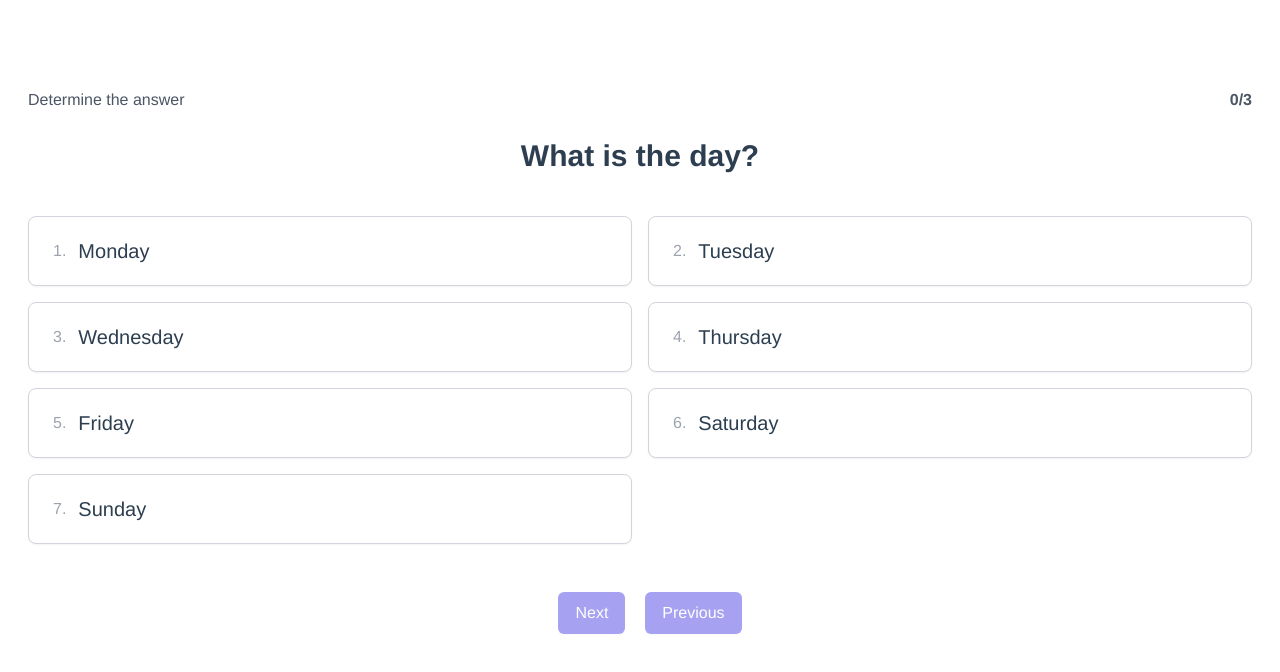
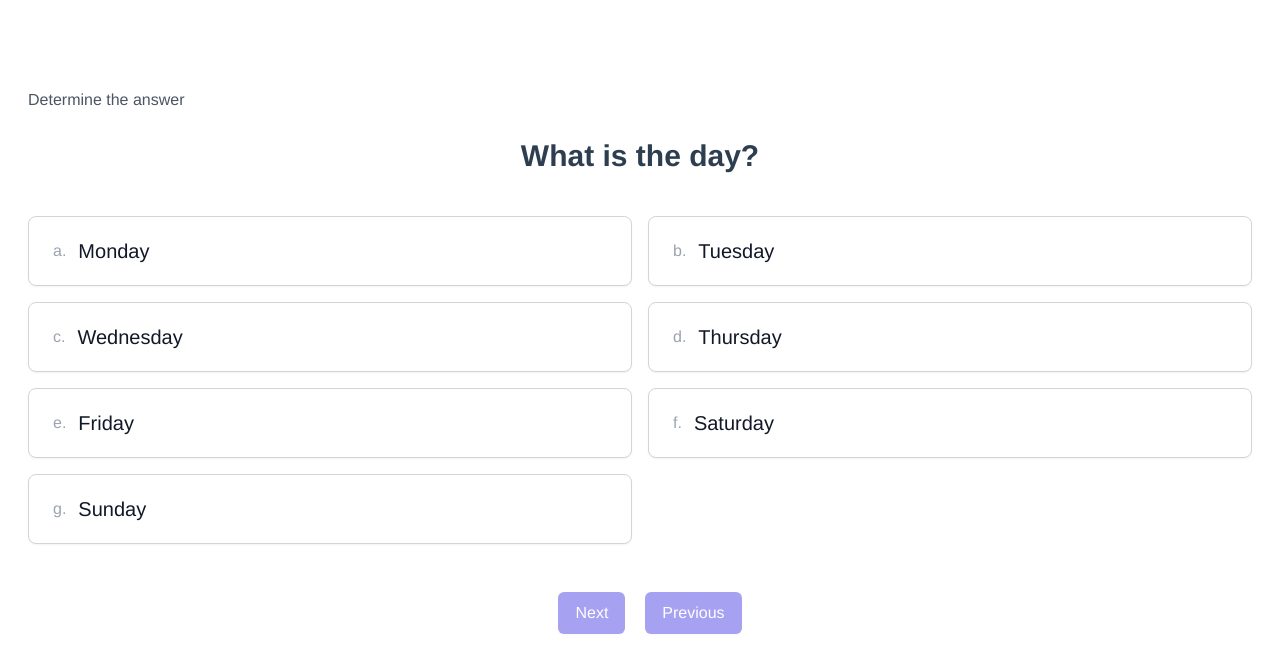
Before and after one commit to sbakht/iraably, a Vue app: page / in a window 1280 px wide. Shown: the top 672 px of the page. Built offline with nearby package versions, Linux system fonts and the light colour scheme.

Commit message:
show letter instead of number

```diff
--- a/src/components/MultipleChoice.vue
+++ b/src/components/MultipleChoice.vue
@@ -3,18 +3,18 @@
     <div class="p-7">
       <div class="flex justify-between items-center">
         <p class="text-gray-600">Determine the answer</p>
-        <div class="flex flex-col items-end">
+        <!-- <div class="flex flex-col items-end">
           <p class="text-gray-600 font-bold" v-if="true">
             {{ q.currentIndex.value + 0 }}/{{ q.questions.length }}
           </p>
           <p class="text-gray-600 font-bold" v-else># {{ index }}</p>
-          <p v-if="showScore" class="text-green-601">
+          <p v-if="showScore" class="text-green-600">
             Correct: <span class="font-bold">{{ numRight }}</span>
           </p>
           <p v-if="showScore" class="text-red-600">
             Incorrect: <span class="font-bold">{{ numWrong }}</span>
           </p>
-        </div>
+        </div> -->
       </div>
       <h2 class="text-3xl leading-6 font-bold text-center mt-8">
         {{ title }}
@@ -29,11 +29,11 @@
           v-for="(choice, i) in choices"
           :key="choice.id"
         >
-          <div class="flex-shrink-1 text-gray-400">{{ i + 1 }}.</div>
+          <div class="flex-shrink-1 text-gray-400">{{getHotkey(i)}}.</div>
           <div class="flex-2 min-w-0">
             <button class="focus:outline-none" @click="q.toggleAnswer(choice.id)">
               <span class="absolute inset-1" aria-hidden="true"></span>
-              <p class="text-xl font-medium text-gray-901">{{ choice.title }}</p>
+              <p class="text-xl font-medium text-gray-900">{{ choice.title }}</p>
             </button>
           </div>
         </div>
@@ -58,6 +58,8 @@ import BaseButton from "./BaseButton.vue";
 import { ref, computed, watch, unref } from "vue";
 import { useStore } from "../store";
 import { useQuiz } from "../store/useQuiz";
+import {getHotkey} from '../utils/hotkey.js'
+
 
 const props = defineProps({
   data: {
--- /dev/null
+++ b/src/utils/hotkey.js
@@ -0,0 +1,4 @@
+export function getHotkey(i) {
+  const alphabet = "abcdefghijklmnoprqstuvwxyz";
+  return alphabet[i];
+}
```
